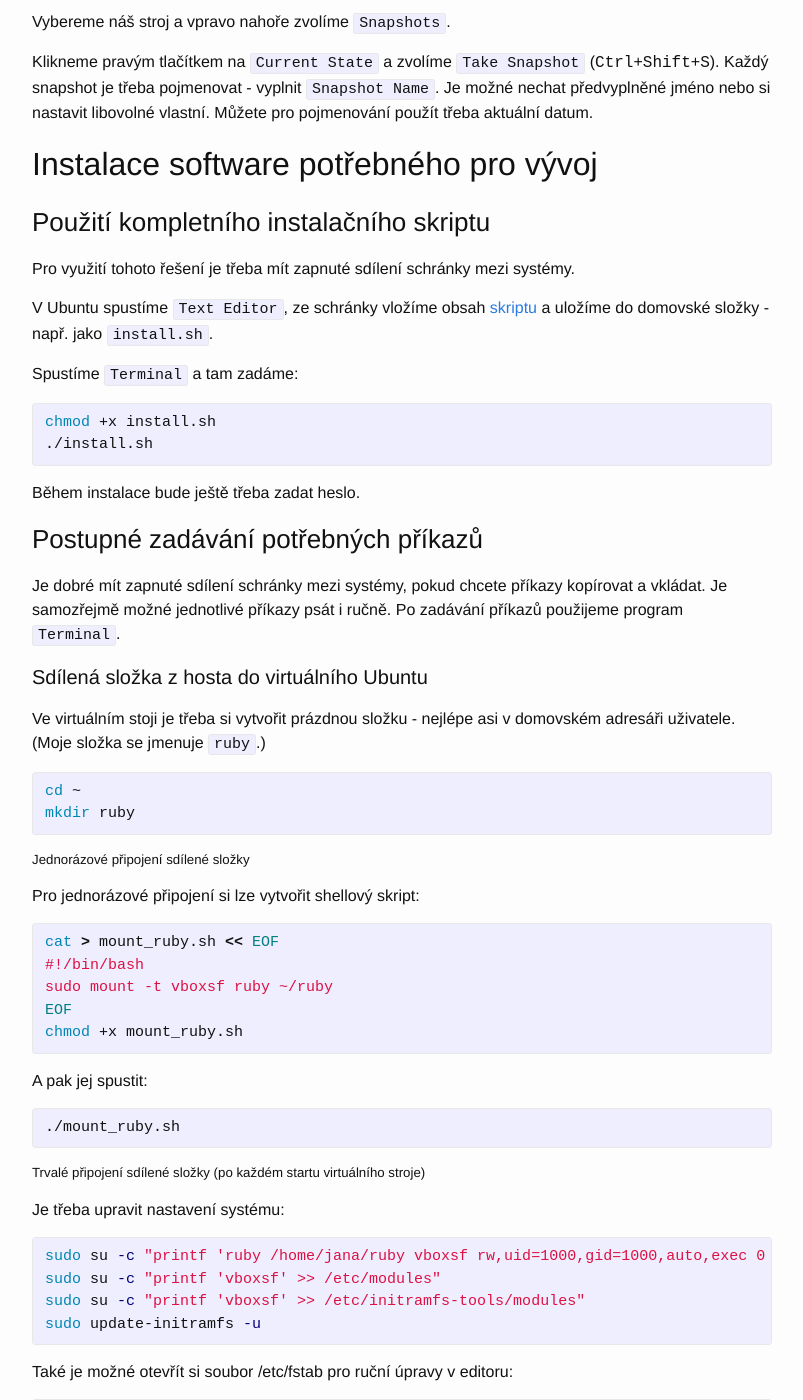
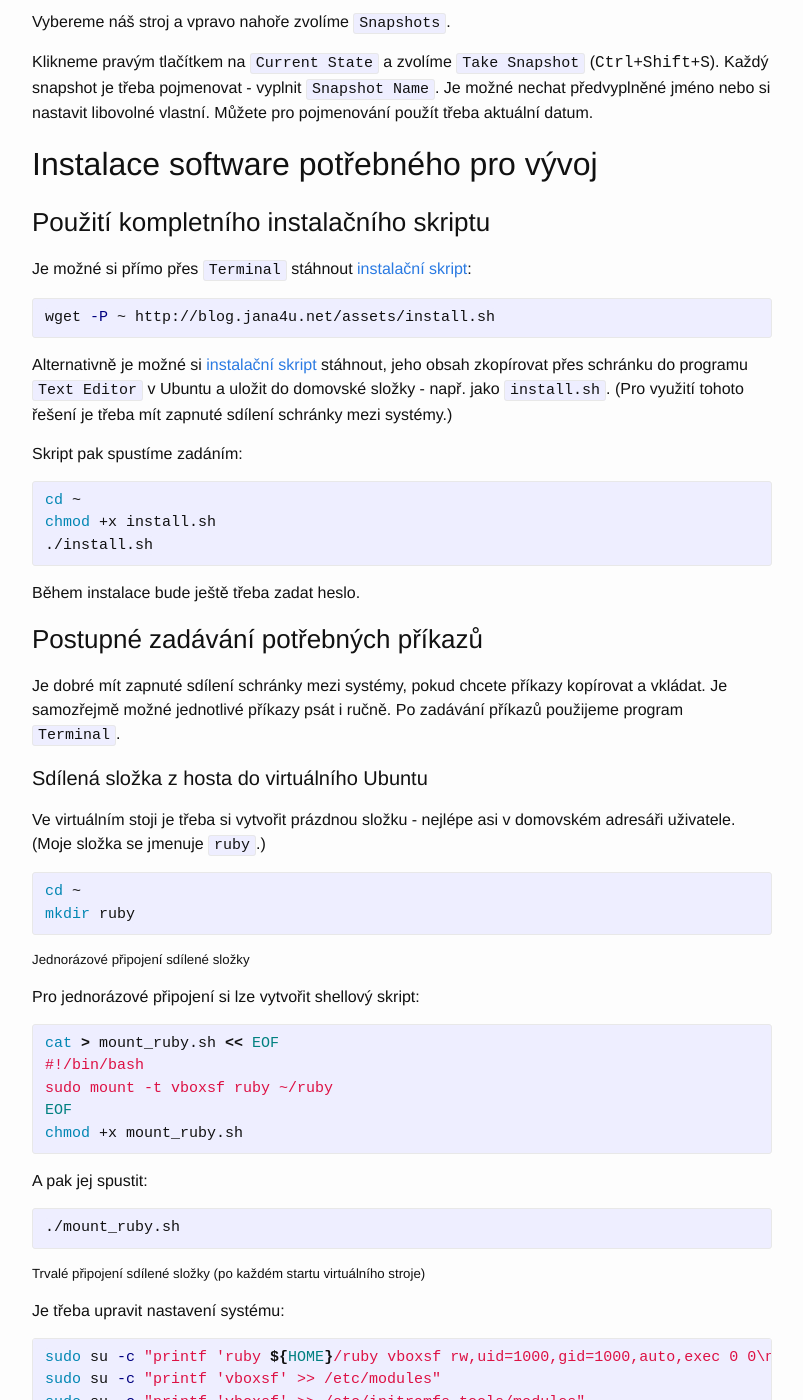
Before and after one commit to jana4u/blog.jana4u.net, a Jekyll site: the page built from _posts/2015-05-26-ubuntu-ve-virtualboxu-pro-vyvoj-v-ruby-a-ruby-on-rails.md, in a window 1280 px wide and 1400 px high, scrolled down 3563 px. Shown: the whole window, without its empty margins (238-1041 px from the left). Built offline with Jekyll 4.4.1, drawn with Linux system fonts in a browser that asks for light colours; some of the changed text lies outside the part shown.

Commit message:
updated post about VirtualBox, Ubuntu and Ruby

```diff
--- a/_posts/2015-05-26-ubuntu-ve-virtualboxu-pro-vyvoj-v-ruby-a-ruby-on-rails.md
+++ b/_posts/2015-05-26-ubuntu-ve-virtualboxu-pro-vyvoj-v-ruby-a-ruby-on-rails.md
@@ -167,12 +167,21 @@ Můžete pro pojmenování použít třeba aktuální datum.
 
 ### Použití kompletního instalačního skriptu
 
-Pro využití tohoto řešení je třeba mít zapnuté sdílení schránky mezi systémy.
+Je možné si přímo přes `Terminal` stáhnout [instalační skript](/assets/install.sh):
 
-V Ubuntu spustíme `Text Editor`, ze schránky vložíme obsah [skriptu](/assets/install.sh) a uložíme do domovské složky - např. jako `install.sh`.
+{% highlight sh %}
+wget -P ~ {{ site.url }}/assets/install.sh
+{% endhighlight %}
 
-Spustíme `Terminal` a tam zadáme:
+Alternativně je možné si [instalační skript](/assets/install.sh) stáhnout,
+jeho obsah zkopírovat přes schránku do programu `Text Editor` v Ubuntu
+a uložit do domovské složky - např. jako `install.sh`.
+(Pro využití tohoto řešení je třeba mít zapnuté sdílení schránky mezi systémy.)
+
+Skript pak spustíme zadáním:
+
 {% highlight sh %}
+cd ~
 chmod +x install.sh
 ./install.sh
 {% endhighlight %}
@@ -218,7 +227,7 @@ A pak jej spustit:
 Je třeba upravit nastavení systému:
 
 {% highlight sh %}
-sudo su -c "printf 'ruby /home/jana/ruby vboxsf rw,uid=1000,gid=1000,auto,exec 0 0\n' >> /etc/fstab"
+sudo su -c "printf 'ruby ${HOME}/ruby vboxsf rw,uid=1000,gid=1000,auto,exec 0 0\n' >> /etc/fstab"
 sudo su -c "printf 'vboxsf' >> /etc/modules"
 sudo su -c "printf 'vboxsf' >> /etc/initramfs-tools/modules"
 sudo update-initramfs -u
@@ -464,6 +473,12 @@ sudo apt-get -qq update
 sudo apt-get -qq install elasticsearch
 {% endhighlight %}
 
+#### Instalace [Redis](http://redis.io/)
+
+{% highlight sh %}
+sudo apt-get -qq install redis-server
+{% endhighlight %}
+
 ### Přidání SSH klíčů
 
 Stačí zkopírovat soubory `id_rsa.pub` a `id_rsa` přes sdílenou složku do složky `~/.ssh` v Ubuntu.
@@ -487,9 +502,21 @@ sudo update-initramfs -u
 
 Bez toho nefunguje automatické připojení sdílených složek při startu, normální rozlišení ani sdílená schránka.
 
----------------------------------------
+## Použité verze software
 
 V době sepsání byly aktuální tyto verze:
 
 * VirtualBox 4.3.28-100309
 * Ubuntu 14.04.2 LTS 64-bit
+
+## Poděkování
+
+Děkuji kolegům z [KRAXNET](http://www.kraxnet.cz/)u, kteří mi pomohli skripty vylepšit a doladit.
+
+## Aktualizace
+
+* 5.6.2015
+  * přidána instalace Redisu
+  * využití HOME pro získání cesty do domovské složky
+  * konfigurovatelné jméno sdílené složky v install.sh skriptu
+  * přidáno poděkování
```
Also changed, not shown: 1 other file.
